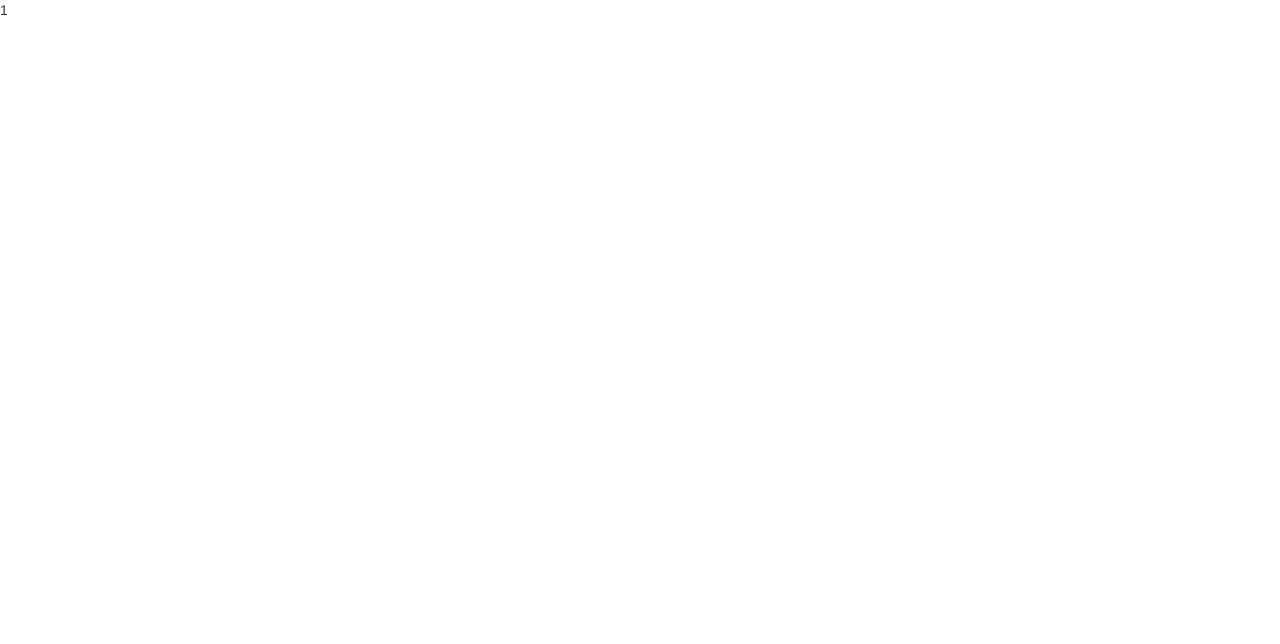
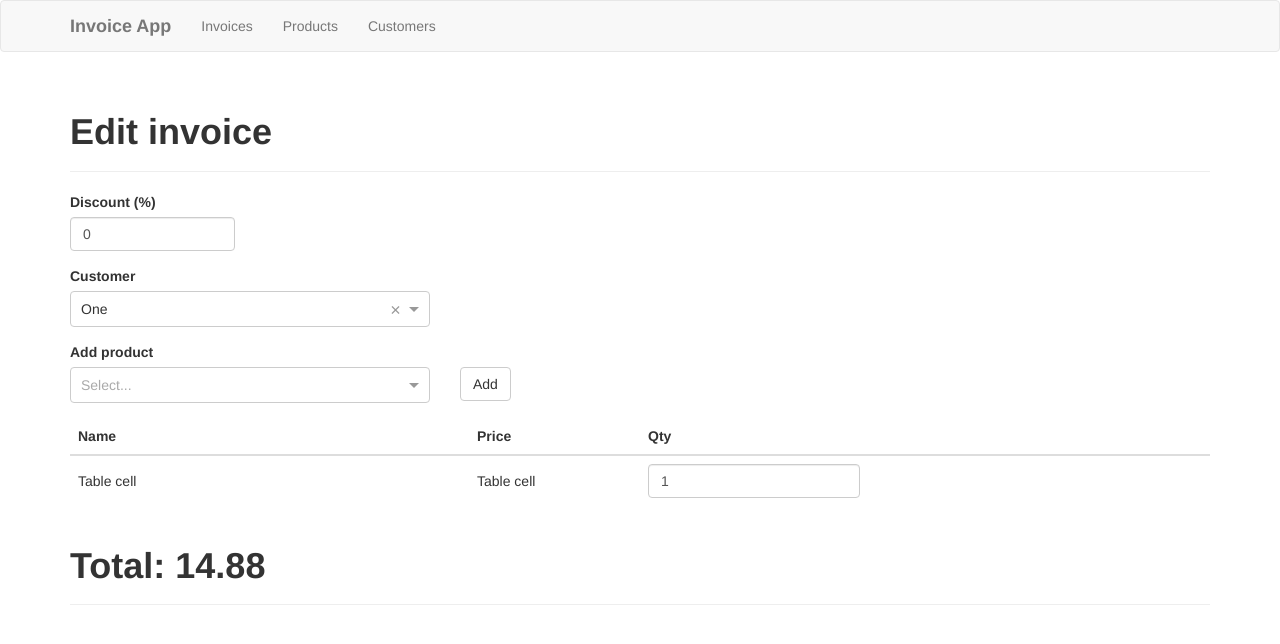
Before and after one commit to kambala3000/invoice-app, a React app: page /invoices/1/edit in a window 1280 px wide. Shown: the top 644 px of the page. Built offline with nearby package versions, Linux system fonts and the light colour scheme.

Commit message:
Basic markup. Added react-bootstrap, react-router.

```diff
--- a/package.json
+++ b/package.json
@@ -11,7 +11,9 @@
     "express": "~4.13.4",
     "extract-text-webpack-plugin": "^1.0.1",
     "react": "^15.4.2",
+    "react-bootstrap": "^0.31.3",
     "react-dom": "^15.4.2",
+    "react-router-dom": "^4.2.2",
     "react-select": "^1.0.0-beta13",
     "sequelize": "^3.20.0",
     "sqlite3": "^3.1.8"
--- a/src/components/App.js
+++ b/src/components/App.js
@@ -1,9 +1,26 @@
 import React, { Component } from 'react';
+import { Switch, Route } from 'react-router';
 
-class Skeleton extends Component {
+import Header from './Header';
+import Invoices from './Invoices';
+import InvoiceEdit from './InvoiceEdit';
+import Products from './Products';
+import Customers from './Customers';
+
+class App extends Component {
     render() {
-        return <div>1</div>;
+        return (
+            <div>
+                <Header />
+                <Switch>
+                    <Route exact path="/" component={Invoices} />
+                    <Route exact path="/invoices/:invoiceId/edit" component={InvoiceEdit} />
+                    <Route exact path="/products" component={Products} />
+                    <Route exact path="/customers" component={Customers} />
+                </Switch>
+            </div>
+        );
     }
 }
 
-export default Skeleton;
+export default App;
--- /dev/null
+++ b/src/components/Customers.js
@@ -0,0 +1,38 @@
+import React, { Component } from 'react';
+import PropTypes from 'prop-types';
+import { PageHeader, Grid, Button, Table } from 'react-bootstrap';
+
+class Customers extends Component {
+    render() {
+        return (
+            <Grid>
+                <PageHeader>
+                    <strong>Customer list</strong>
+                    <Button className="page-header-btn">Create</Button>
+                </PageHeader>
+                <Table responsive>
+                    <thead>
+                        <tr>
+                            <th width="5%">#</th>
+                            <th width="20%">Name</th>
+                            <th width="50%">Address</th>
+                            <th width="25%">Phone number</th>
+                        </tr>
+                    </thead>
+                    <tbody>
+                        <tr>
+                            <td>1</td>
+                            <td>Table cell</td>
+                            <td>Table cell</td>
+                            <td>Table cell</td>
+                        </tr>
+                    </tbody>
+                </Table>
+            </Grid>
+        );
+    }
+}
+
+Customers.propTypes = {};
+
+export default Customers;
--- /dev/null
+++ b/src/components/Header.js
@@ -0,0 +1,37 @@
+import React, { Component } from 'react';
+import PropTypes from 'prop-types';
+import { Link } from 'react-router-dom';
+import { Navbar, Nav, NavItem } from 'react-bootstrap';
+
+class Header extends Component {
+    render() {
+        return (
+            <div>
+                <Navbar>
+                    <Navbar.Header>
+                        <Navbar.Brand>
+                            <a href="/">
+                                <strong>Invoice App</strong>
+                            </a>
+                        </Navbar.Brand>
+                    </Navbar.Header>
+                    <Nav>
+                        <NavItem eventKey={1} href="/">
+                            Invoices
+                        </NavItem>
+                        <NavItem eventKey={2} href="/products">
+                            Products
+                        </NavItem>
+                        <NavItem eventKey={2} href="/customers">
+                            Customers
+                        </NavItem>
+                    </Nav>
+                </Navbar>
+            </div>
+        );
+    }
+}
+
+Header.propTypes = {};
+
+export default Header;
--- /dev/null
+++ b/src/components/InvoiceEdit.js
@@ -0,0 +1,99 @@
+import React, { Component } from 'react';
+import PropTypes from 'prop-types';
+import {
+    PageHeader,
+    Grid,
+    Row,
+    Col,
+    FormGroup,
+    ControlLabel,
+    FormControl,
+    Table,
+    Button
+} from 'react-bootstrap';
+import Select from 'react-select';
+
+class InvoiceEdit extends Component {
+    render() {
+        const options = [
+            { value: 'one', label: 'One' },
+            { value: 'two', label: 'Two' },
+            { value: 'three', label: 'Three' }
+        ];
+        return (
+            <Grid>
+                <PageHeader>
+                    <strong>Edit invoice</strong>
+                </PageHeader>
+                <Row>
+                    <Col xs={4} md={2}>
+                        <FormGroup>
+                            <ControlLabel>Discount (%)</ControlLabel>
+                            <FormControl type="text" value={0} placeholder="0" />
+                            <FormControl.Feedback />
+                        </FormGroup>
+                    </Col>
+                </Row>
+                <Row>
+                    <Col xs={6} md={4}>
+                        <FormGroup>
+                            <ControlLabel>Customer</ControlLabel>
+                            <Select
+                                name="form-field-customer"
+                                value="one"
+                                options={options}
+                                searchable={true}
+                                clearable={true}
+                            />
+                        </FormGroup>
+                    </Col>
+                </Row>
+                <Row>
+                    <Col xs={6} md={4}>
+                        <FormGroup>
+                            <ControlLabel>Add product</ControlLabel>
+                            <Select
+                                name="form-field-add-product"
+                                searchable={true}
+                                clearable={true}
+                            />
+                        </FormGroup>
+                    </Col>
+                    <Col xs={6} md={4}>
+                        <Button className="product-add-btn">Add</Button>
+                    </Col>
+                </Row>
+
+                <Table responsive>
+                    <thead>
+                        <tr>
+                            <th width="35%">Name</th>
+                            <th width="15%">Price</th>
+                            <th width="20%">Qty</th>
+                            <th width="30%%" />
+                        </tr>
+                    </thead>
+                    <tbody>
+                        <tr>
+                            <td>Table cell</td>
+                            <td>Table cell</td>
+                            <td>
+                                <FormControl type="text" value="1" />
+                            </td>
+                            <td />
+                        </tr>
+                    </tbody>
+                </Table>
+                <PageHeader>
+                    <strong>
+                        Total: <span>14.88</span>
+                    </strong>
+                </PageHeader>
+            </Grid>
+        );
+    }
+}
+
+InvoiceEdit.propTypes = {};
+
+export default InvoiceEdit;
--- /dev/null
+++ b/src/components/Invoices.js
@@ -0,0 +1,42 @@
+import React, { Component } from 'react';
+import PropTypes from 'prop-types';
+import { PageHeader, Grid, Button, Table } from 'react-bootstrap';
+
+class Invoices extends Component {
+    render() {
+        return (
+            <Grid>
+                <PageHeader>
+                    <strong>Invoice list</strong>
+                    <Button className="page-header-btn">Create</Button>
+                </PageHeader>
+                <Table responsive>
+                    <thead>
+                        <tr>
+                            <th width="5%">#</th>
+                            <th width="35%">Customer</th>
+                            <th width="25%">Discount</th>
+                            <th width="25%">Total</th>
+                            <th width="10%%" />
+                        </tr>
+                    </thead>
+                    <tbody>
+                        <tr>
+                            <td>1</td>
+                            <td>Table cell</td>
+                            <td>Table cell</td>
+                            <td>Table cell</td>
+                            <td>
+                                <Button bsStyle="link">edit</Button>
+                            </td>
+                        </tr>
+                    </tbody>
+                </Table>
+            </Grid>
+        );
+    }
+}
+
+Invoices.propTypes = {};
+
+export default Invoices;
--- /dev/null
+++ b/src/components/Products.js
@@ -0,0 +1,36 @@
+import React, { Component } from 'react';
+import PropTypes from 'prop-types';
+import { PageHeader, Grid, Button, Table } from 'react-bootstrap';
+
+class Products extends Component {
+    render() {
+        return (
+            <Grid>
+                <PageHeader>
+                    <strong>Product list</strong>
+                    <Button className="page-header-btn">Create</Button>
+                </PageHeader>
+                <Table responsive>
+                    <thead>
+                        <tr>
+                            <th width="5%">#</th>
+                            <th width="65%">Name</th>
+                            <th width="30%">Price</th>
+                        </tr>
+                    </thead>
+                    <tbody>
+                        <tr>
+                            <td>1</td>
+                            <td>Table cell</td>
+                            <td>Table cell</td>
+                        </tr>
+                    </tbody>
+                </Table>
+            </Grid>
+        );
+    }
+}
+
+Products.propTypes = {};
+
+export default Products;
--- /dev/null
+++ b/src/components/styles/custom-styles.css
@@ -0,0 +1,14 @@
+.page-header-btn {
+    margin-left: 20px;
+}
+.table > tbody > tr > td {
+    vertical-align: middle;
+}
+
+.Select-clear {
+    vertical-align: middle;
+}
+
+.product-add-btn {
+    margin-top: 25px;
+}
--- a/src/index.jsx
+++ b/src/index.jsx
@@ -1,7 +1,15 @@
 import React from 'react';
 import { render } from 'react-dom';
+import { BrowserRouter } from 'react-router-dom';
 
 import 'react-select/dist/react-select.css';
+import './components/styles/custom-styles.css';
+
 import App from './components/App';
 
-render(<App />, document.getElementById('app-root'));
+render(
+    <BrowserRouter>
+        <App />
+    </BrowserRouter>,
+    document.getElementById('app-root')
+);
```
